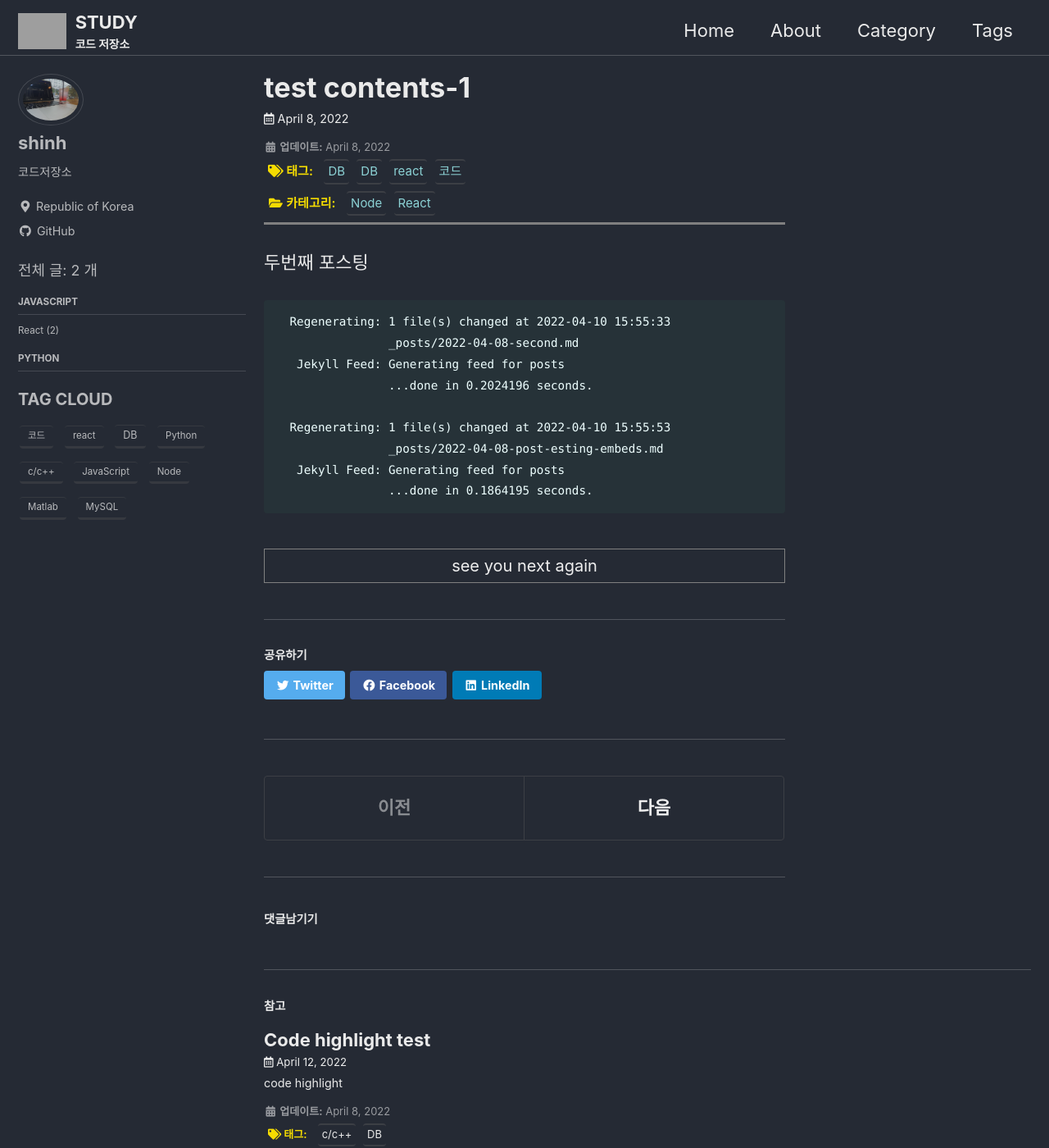
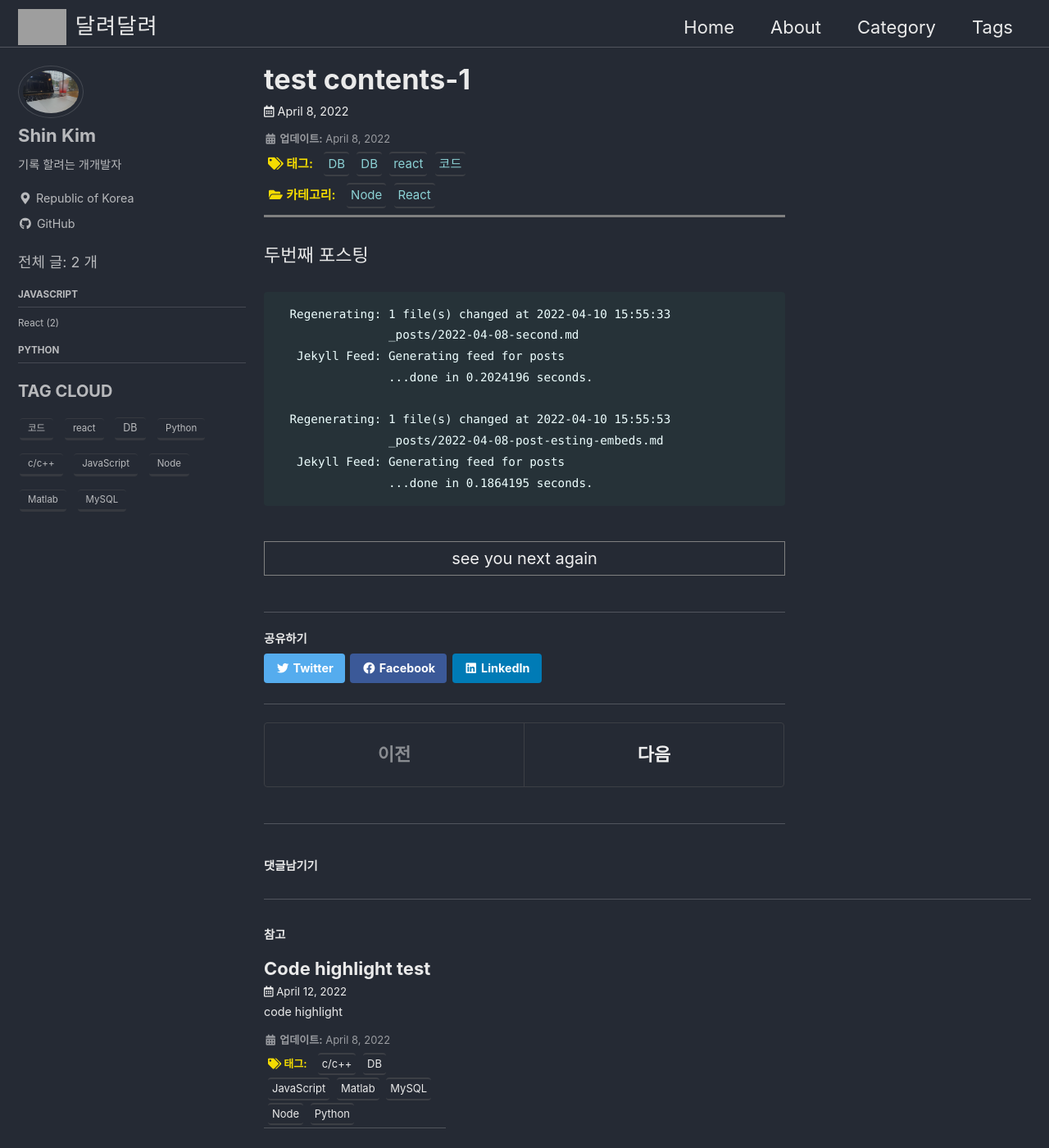
Before and after one commit to devshinn/devshinn.github.io, a Jekyll site: the page built from _posts/2022-04-08-second.md, in a window 1280 px wide and 1400 px high. Shown: the whole window at 82% size. Built offline with Jekyll 4.4.1, drawn with Linux system fonts in a browser that asks for light colours; cached includes are drawn as plain includes; some web fonts are replaced; comment, search, counter and statistics services are not loaded; some of the changed text lies outside the part shown; grey boxes are pictures that could not be loaded.

Commit message:
config setting

```diff
--- a/_config.yml
+++ b/_config.yml
@@ -17,17 +17,17 @@ dark_theme_toggle: true # 다크 모드 토글 기능 추가
 
 # Site Settings
 locale: 'ko-KR'
-title: 'STUDY'
+title: '달려달려'
 title_separator: '-'
-subtitle: '코드 저장소'
+# subtitle: 'Time Storage'
 name: 'SHINH'
-description: '안녕하세요?~!'
+description: 'JAVASCRIPT,TYPESCRIPT, NODEJS, PYATHON, 등 다양한 언어로 개발 공부하는 블로그'
 url: 'https://developshin.github.io/'
 baseurl: # the subpath of your site, e.g. "/blog"
 repository: 'developShin/developshin.github.io' # GitHub username/repo-name e.g. "mmistakes/minimal-mistakes"
 teaser: # path of fallback teaser image, e.g. "/assets/images/500x300.png"
 logo: '/assets/Images/logo.webp'
-masthead_title: # overrides the website title displayed in the masthead, use " " for no title
+masthead_title: '달려달려'
 future: true
 # breadcrumbs            : false # true, false (default)
 words_per_minute: 200
@@ -52,9 +52,9 @@ comments:
 
 # Site Author
 author:
-  name: 'shinh'
+  name: 'Shin Kim'
   avatar: '/assets/Images/user.jpg'
-  bio: '코드저장소'
+  bio: '기록 할려는 개개발자'
 
   location: 'Republic of Korea'
   # email: 'hostomer@khu.ac.kr'
--- a/_includes/footer.html
+++ b/_includes/footer.html
@@ -18,4 +18,5 @@
   </ul>
 </div>
 
-<div class="page__footer-copyright">&copy; {{ site.time | date: '%Y' }} {{ site.name | default: site.title }}. {{ site.data.ui-text[site.locale].powered_by | default: "Powered by" }} <a href="https://jekyllrb.com" rel="nofollow">Jekyll</a> &amp; <a href="https://mademistakes.com/work/minimal-mistakes-jekyll-theme/" rel="nofollow">Minimal Mistakes</a>.</div>
+<div class="page__footer-copyright">&copy; {{ site.time | date: '%Y' }} {{ site.name | default: site.title }}. </div>
+<!-- {{ site.data.ui-text[site.locale].powered_by | default: "Powered by" }} <a href="https://jekyllrb.com" rel="nofollow">Jekyll</a> &amp; <a href="https://mademistakes.com/work/minimal-mistakes-jekyll-theme/" rel="nofollow">Minimal Mistakes</a>. -->
--- a/_sass/minimal-mistakes/_base.scss
+++ b/_sass/minimal-mistakes/_base.scss
@@ -6,6 +6,18 @@ html {
   /* sticky footer fix */
   position: relative;
   min-height: 100%;
+}
+@font-face {
+  font-family: 'establishRetrosansOTF';
+  src: url('https://cdn.jsdelivr.net/gh/projectnoonnu/noonfonts_2112@1.0/establishRetrosansOTF.woff') format('woff');
+  font-weight: normal;
+  font-style: normal;
+}
+@font-face {
+  font-family: 'beanpoleotM00';
+  src: url('https://cdn.jsdelivr.net/gh/projectnoonnu/noonfonts_2201-2@1.0/beanpoleotM00.woff') format('woff');
+  font-weight: normal;
+  font-style: normal;
 }
 
 body {
--- a/_sass/minimal-mistakes/_masthead.scss
+++ b/_sass/minimal-mistakes/_masthead.scss
@@ -49,11 +49,17 @@
   display: flex;
   -ms-flex-item-align: center;
   align-self: center;
-  font-weight: bold;
+  font-size: 1.2em;
+  letter-spacing:1px;
+
+  font-family:  establishRetrosansOTF,'Times New Roman', Times, serif;
+  // font-weight: bold;
   // z-index: 20;
+
 }
 
 .site-subtitle {
+  letter-spacing:2px;
   display: block;
   font-size: $type-size-8;
 }
--- a/_sass/minimal-mistakes/_navigation.scss
+++ b/_sass/minimal-mistakes/_navigation.scss
@@ -51,10 +51,11 @@
      ========================================================================== */
 
 .pagination {
+
   @include clearfix();
   float: left;
-  margin-top: 1em;
-  padding-top: 1em;
+  margin-top: 0.5em;
+  padding-top: 0.5em;
   width: 100%;
 
   ul {
@@ -159,8 +160,8 @@
 .page__meta + .pagination,
 .page__share + .pagination,
 .page__comments + .pagination {
-  margin-top: 2em;
-  padding-top: 2em;
+  margin-top: 1em;
+  padding-top: 1em;
   border-top: 1px solid $border-color;
 }
 
--- a/_sass/minimal-mistakes/_page.scss
+++ b/_sass/minimal-mistakes/_page.scss
@@ -262,7 +262,7 @@ body {
 
 .page__share {
   margin-top: 2em;
-  padding-top: 1em;
+  padding-top: 0.5em;
   border-top: 1px solid $border-color;
 
   @include breakpoint(max-width $small) {
@@ -577,7 +577,7 @@ body {
 .page__related {
   @include clearfix();
   float: left;
-  margin-top: 2em;
+  margin-top: 1em;
   padding-top: 1em;
   border-top: 1px solid $border-color;
 
```
